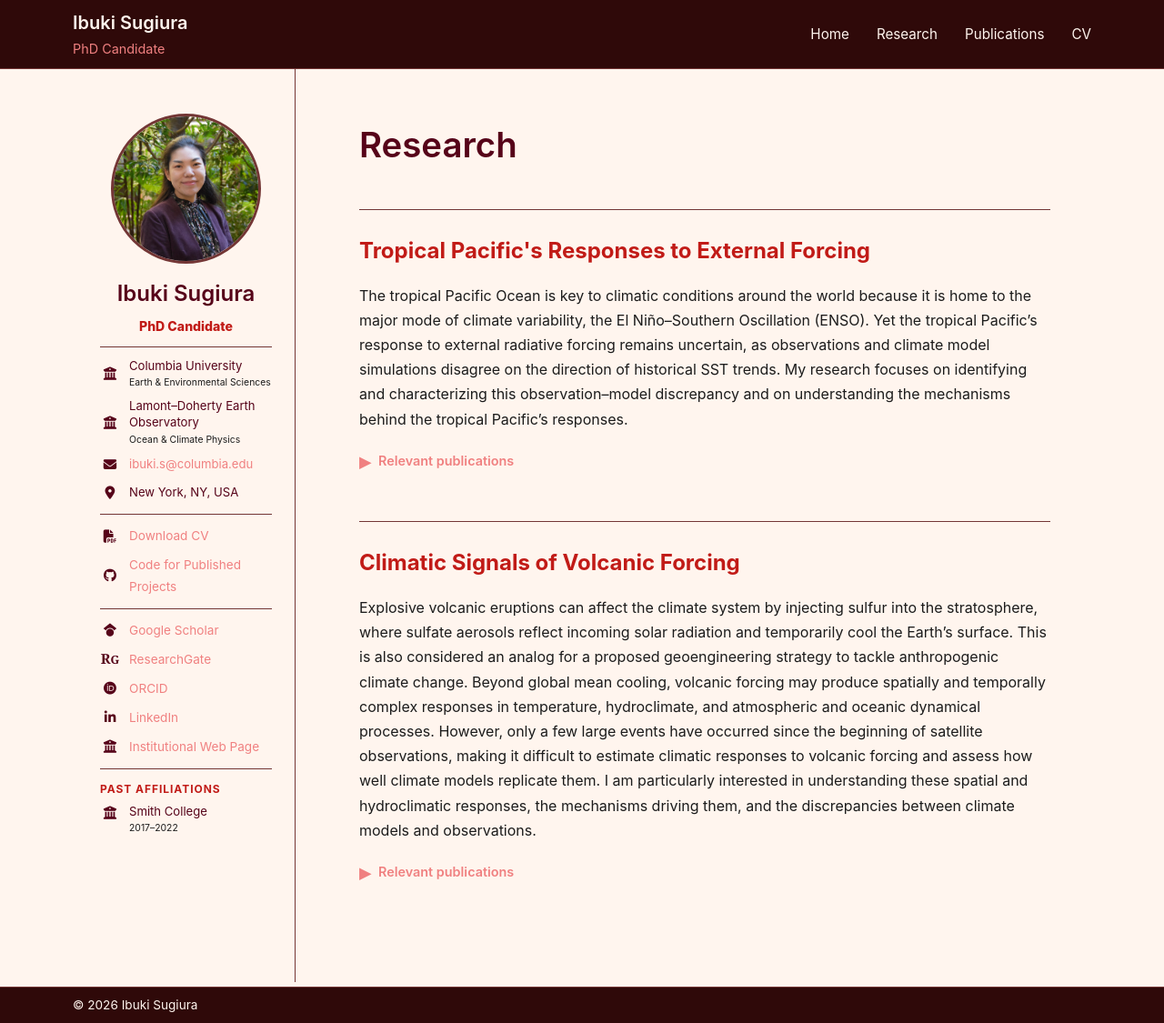
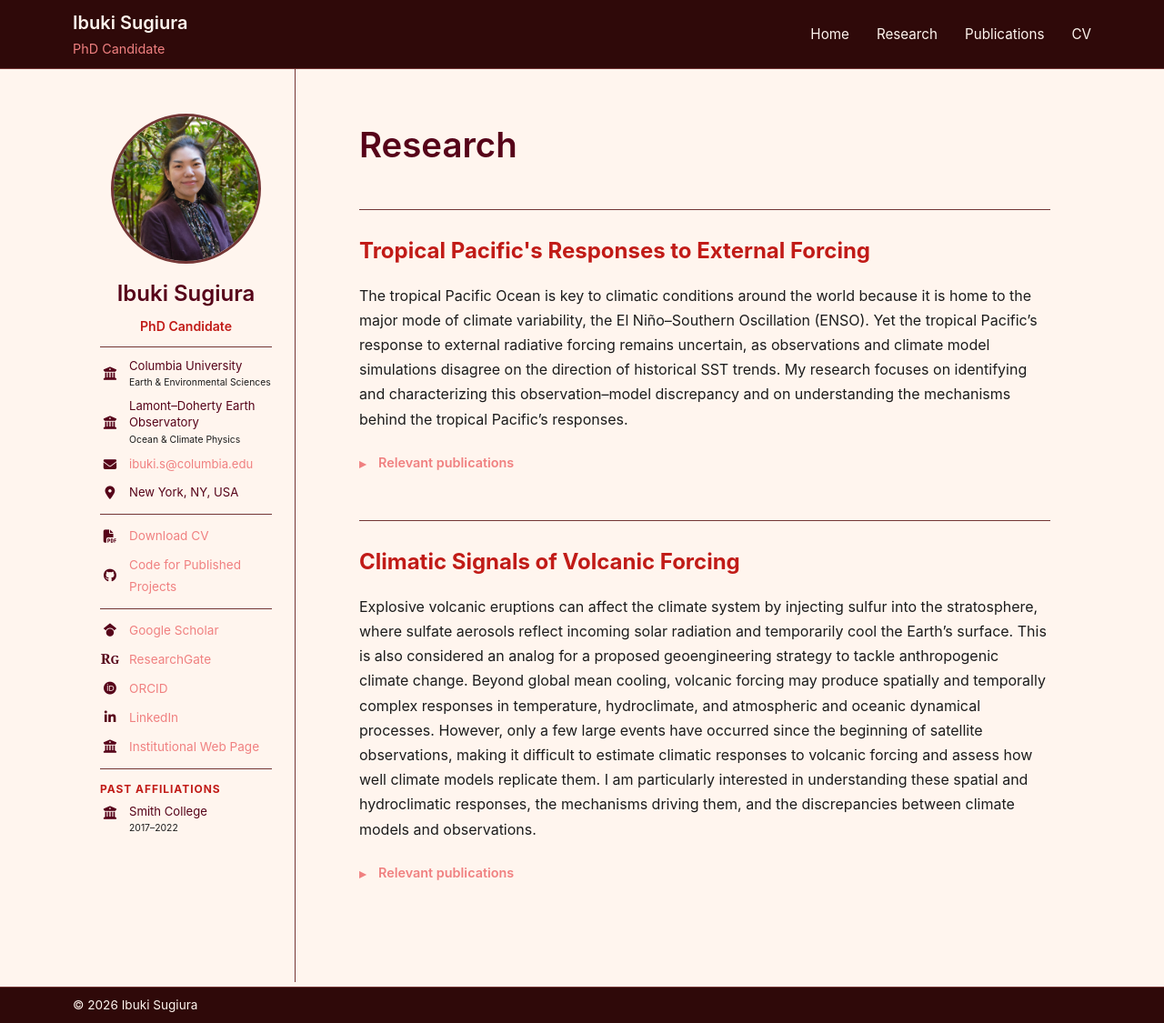
Before and after one commit to isugiura/isugiura.github.io, a Jekyll site: the page built from research.md, in a window 1280 px wide and 1125 px high. Shown: the whole window at 91% size. Built offline with Jekyll 4.4.1, drawn with Linux system fonts in a browser that asks for light colours.

Commit message:
Updating some font sizes/spacing

```diff
--- a/assets/css/style.scss
+++ b/assets/css/style.scss
@@ -229,7 +229,7 @@ body {
   color: var(--accent);
 
   font-size: 0.88rem;
-  font-weight: 800;
+  font-weight: 600;
 
   line-height: 1.4;
 }
@@ -517,7 +517,7 @@ body {
    ========================================================= */
 
 .research-interest {
-  margin-bottom: 50px;
+  margin-bottom: 30px;
 
   scroll-margin-top: 100px;
 }
@@ -585,7 +585,8 @@ body {
 
   color: var(--link);
 
-  font-size: 1.5rem;
+  font-size: 0.9rem;
+  font-weight: 600;
 
   line-height: 1;
 
```
